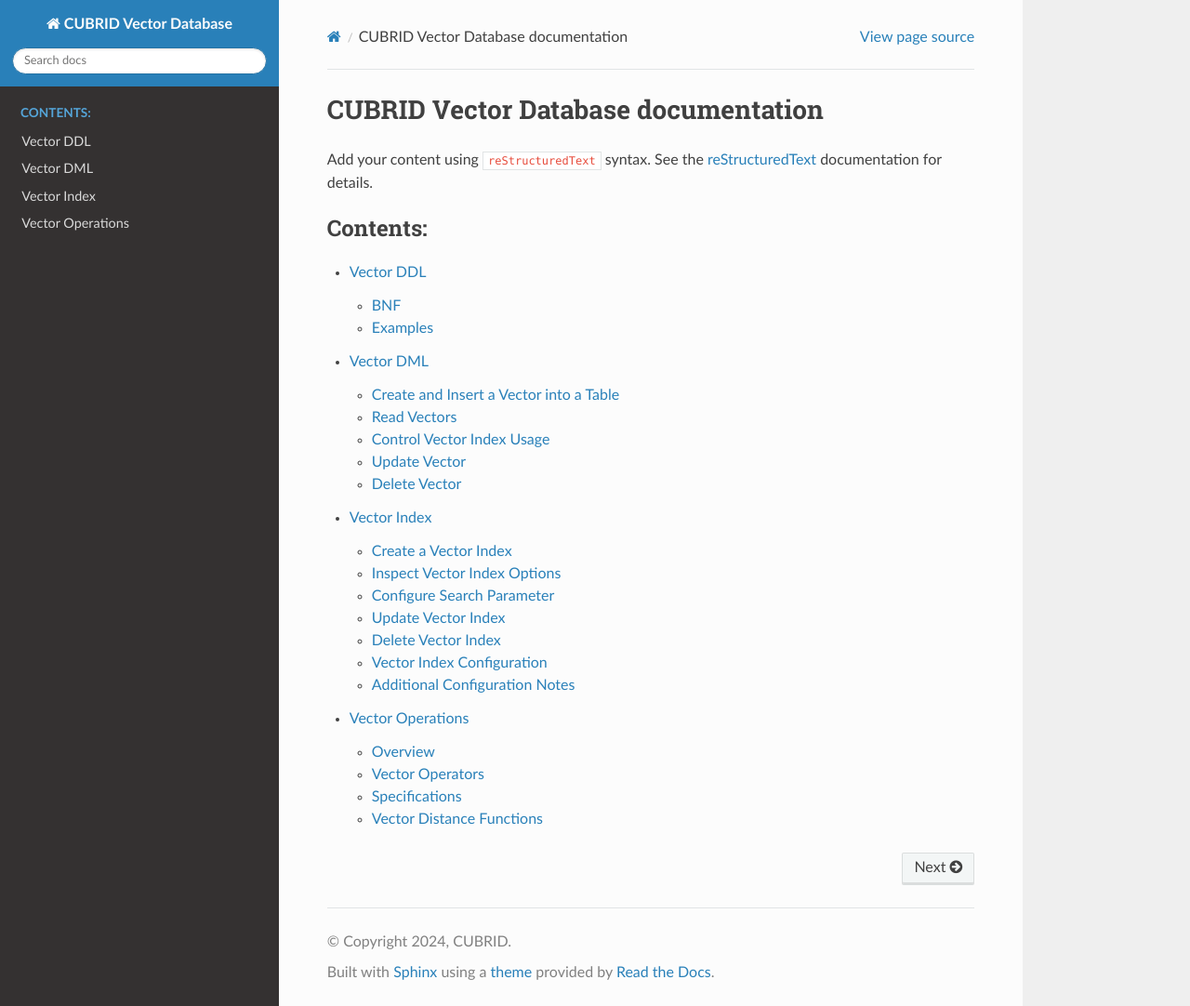
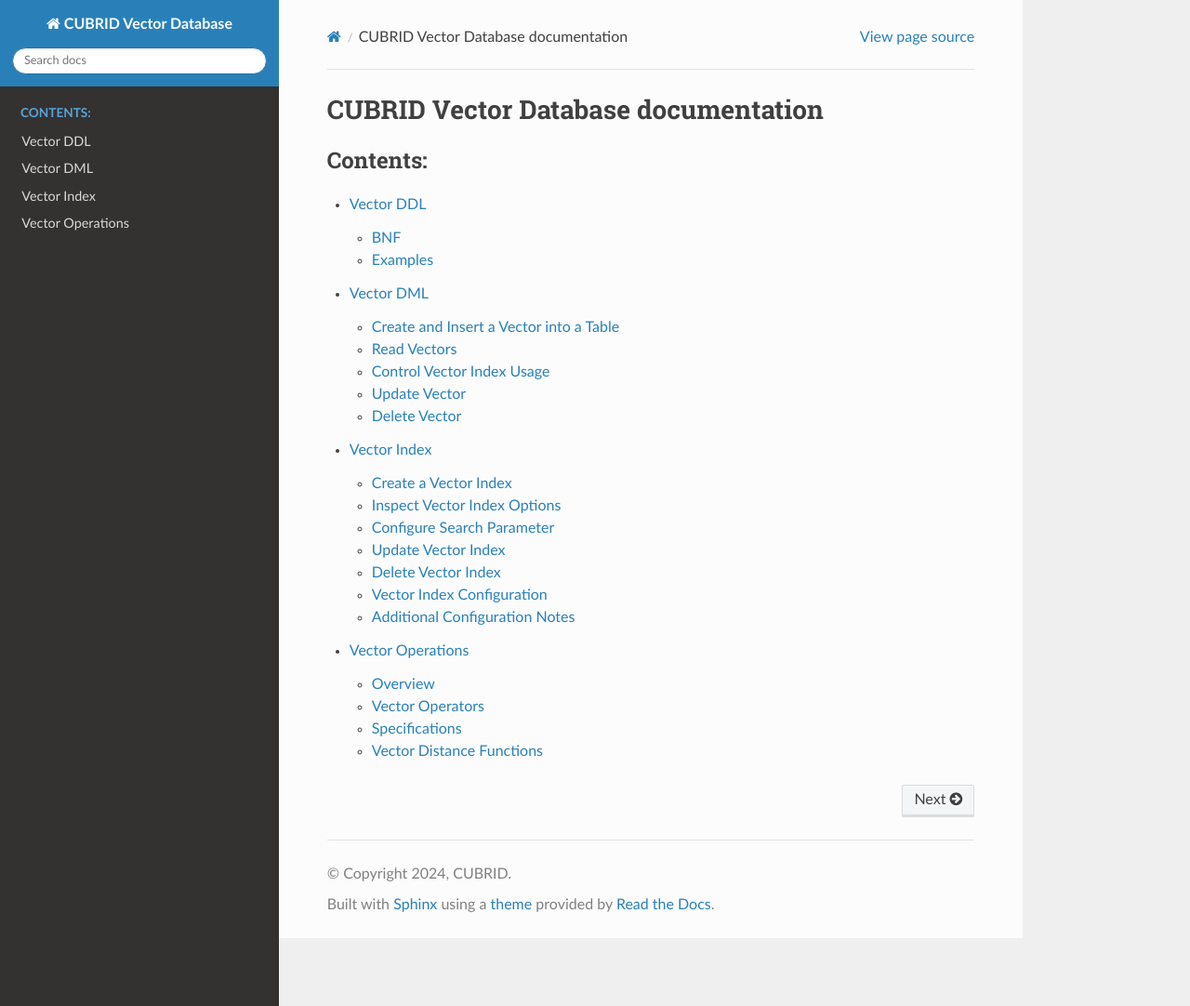
Before and after one commit to cubvec/cubrid-vec-manual-sphinx, a Sphinx documentation site: the page built from source/index.rst, in a window 1280 px wide and 1082 px high. Shown: the whole window at 93% size. Built offline with Sphinx 7.4.7 and the Read the Docs theme 3.1.0, drawn with Linux system fonts in a browser that asks for light colours.

Commit message:
refactor(index): remove unnecessary placeholder texts

```diff
--- a/source/index.rst
+++ b/source/index.rst
@@ -8,11 +8,6 @@
  CUBRID Vector Database documentation
 ######################################
 
-Add your content using ``reStructuredText`` syntax. See the
-`reStructuredText
-<https://www.sphinx-doc.org/en/master/usage/restructuredtext/index.html>`_
-documentation for details.
-
 .. toctree::
    :maxdepth: 2
    :caption: Contents:
```
